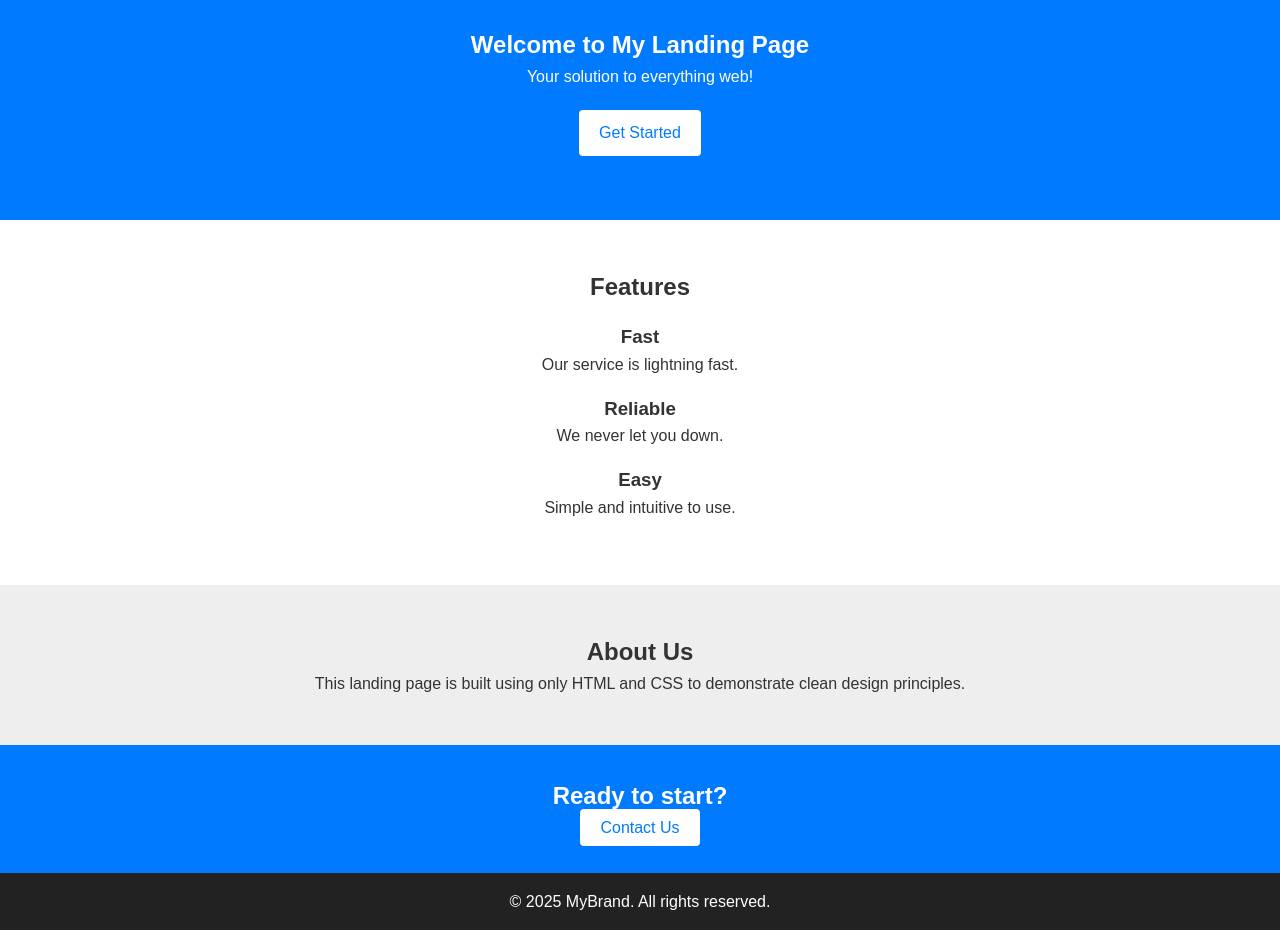
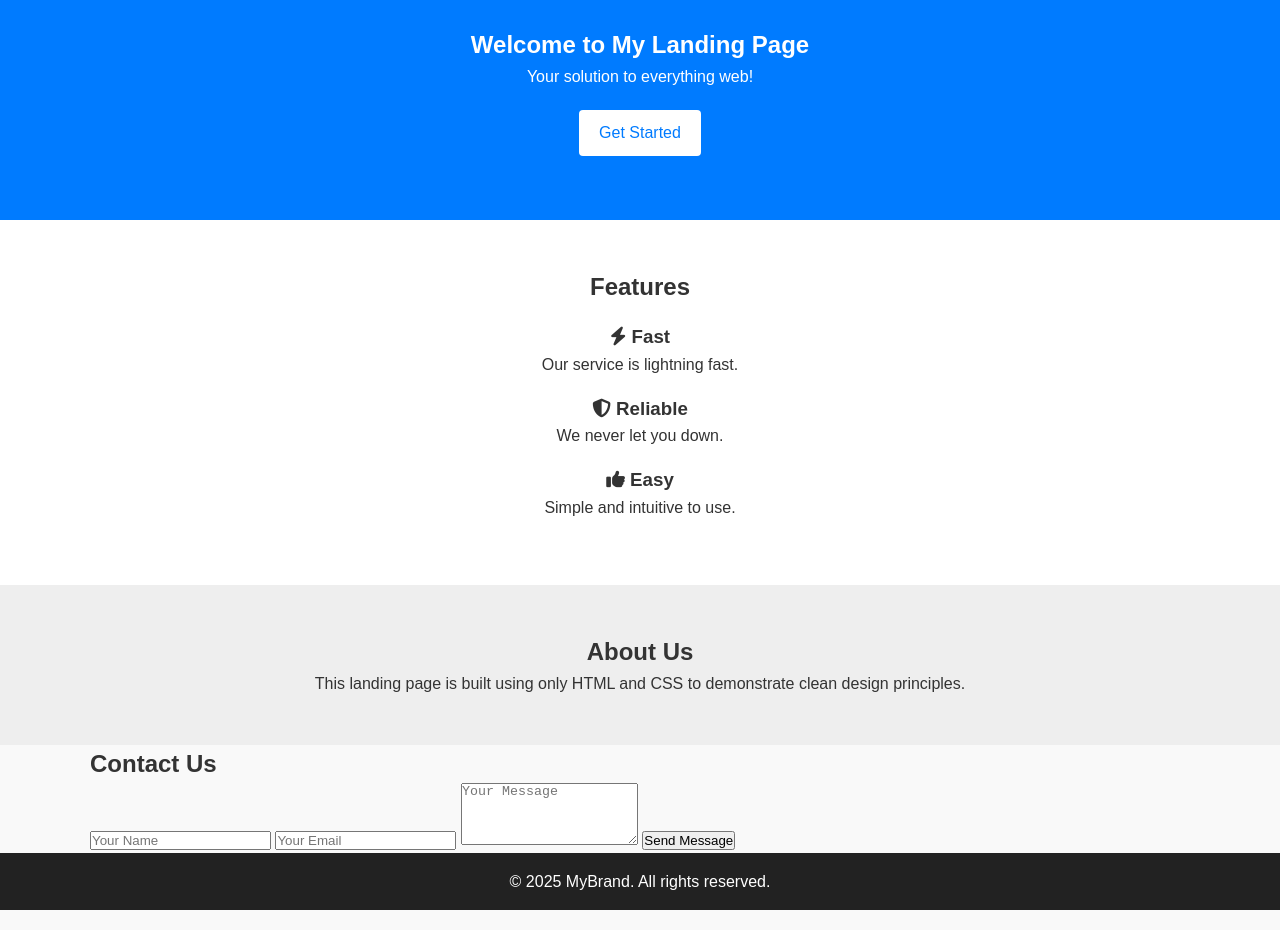
Before and after one commit to mygame02042005-beep/landingpgs, a plain HTML site: page index.html in a window 1280 px wide. Shown: the part 70-1000 px from the top of the page. Drawn offline with Linux system fonts and the light colour scheme.

Commit message:
Update index.html

```diff
--- a/index.html
+++ b/index.html
@@ -4,6 +4,14 @@
   <meta charset="UTF-8" />
   <meta name="viewport" content="width=device-width, initial-scale=1.0"/>
   <title>Landing Page</title>
+
+  <!-- Google Fonts -->
+  <link href="https://fonts.googleapis.com/css2?family=Poppins:wght@400;600&display=swap" rel="stylesheet">
+
+  <!-- Font Awesome -->
+  <script src="https://kit.fontawesome.com/a076d05399.js" crossorigin="anonymous"></script>
+
+  <!-- CSS -->
   <link rel="stylesheet" href="style.css" />
 </head>
 <body>
@@ -33,15 +41,15 @@
     <div class="container">
       <h2>Features</h2>
       <div class="feature-box">
-        <h3>Fast</h3>
+        <h3><i class="fas fa-bolt"></i> Fast</h3>
         <p>Our service is lightning fast.</p>
       </div>
       <div class="feature-box">
-        <h3>Reliable</h3>
+        <h3><i class="fas fa-shield-alt"></i> Reliable</h3>
         <p>We never let you down.</p>
       </div>
       <div class="feature-box">
-        <h3>Easy</h3>
+        <h3><i class="fas fa-thumbs-up"></i> Easy</h3>
         <p>Simple and intuitive to use.</p>
       </div>
     </div>
@@ -54,10 +62,15 @@
     </div>
   </section>
 
-  <section id="contact" class="cta">
+  <section id="contact" class="contact">
     <div class="container">
-      <h2>Ready to start?</h2>
-      <a href="#" class="btn">Contact Us</a>
+      <h2>Contact Us</h2>
+      <form action="#" method="post">
+        <input type="text" placeholder="Your Name" required>
+        <input type="email" placeholder="Your Email" required>
+        <textarea rows="4" placeholder="Your Message" required></textarea>
+        <button type="submit" class="btn">Send Message</button>
+      </form>
     </div>
   </section>
 
```
